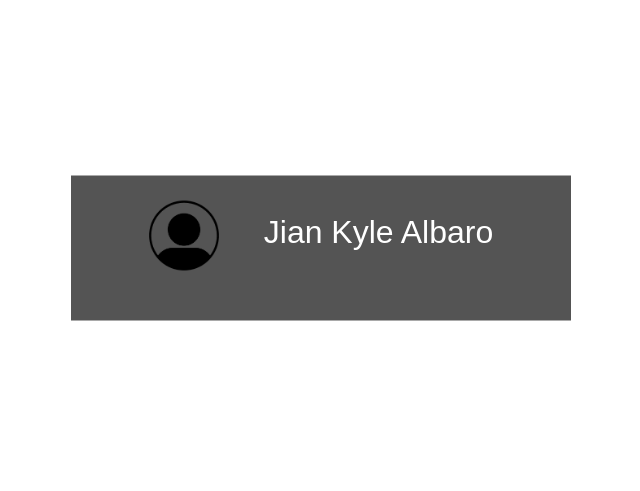
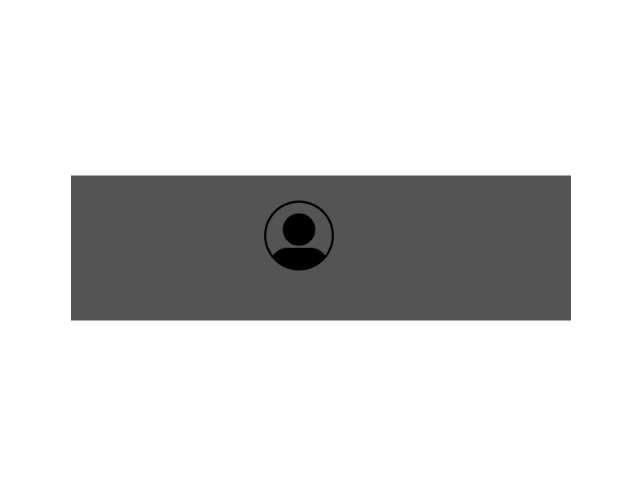
Before and after one commit to hachiXhachi/SmartGate, a PHP site: page /admin_dashboard.php in a window 1280 px wide. Shown: the part 152-643 px from the top of the page, without its empty margins (319-959 px from the left). Run offline with PHP 8.4, Linux system fonts and the light colour scheme; some libraries are stand-ins or nearby versions.

Commit message:
first commit

```diff
--- a/admin_dashboard.php
+++ b/admin_dashboard.php
@@ -245,7 +245,7 @@ file_put_contents('UIDContainer.php', $Write);
             style="font-family:sans-serif;display: flex;align-items: center;justify-content: center;">
             <img src="icons/icon_email.jpg" class="img-fluid" width="70" alt="profile" style="margin-right: 10%;">
             <div class="text-white">
-                <h2>Jian Kyle Albaro
+                <h2>
                     <br>
                 </h2>
             </div>
```
